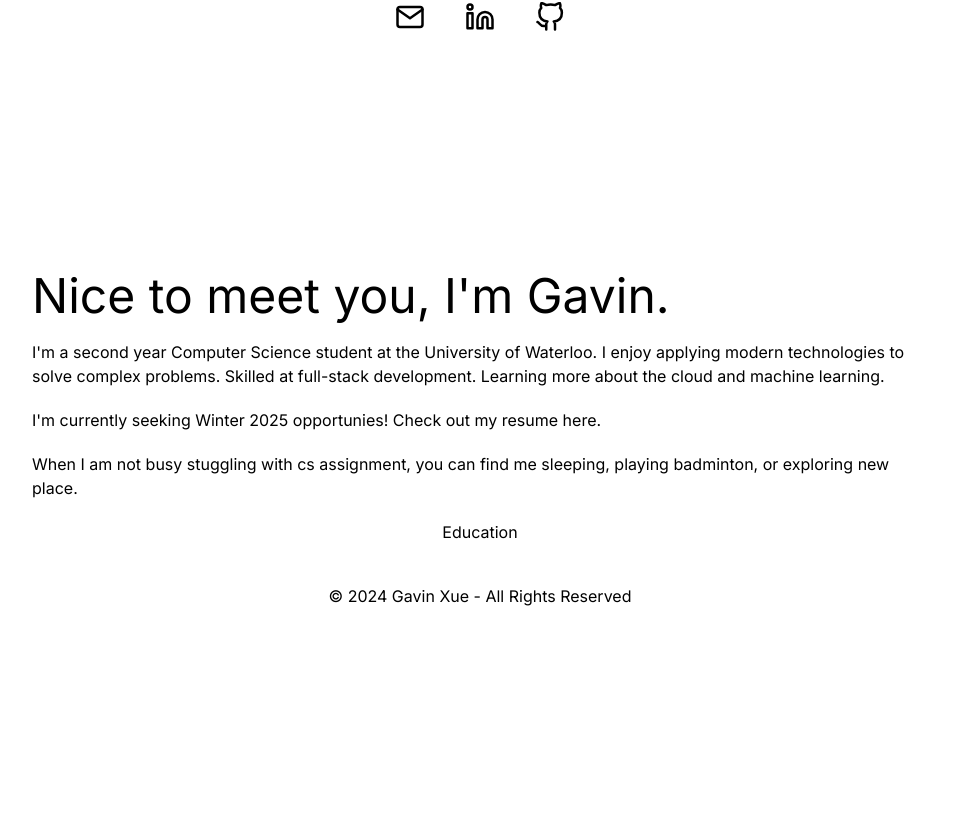
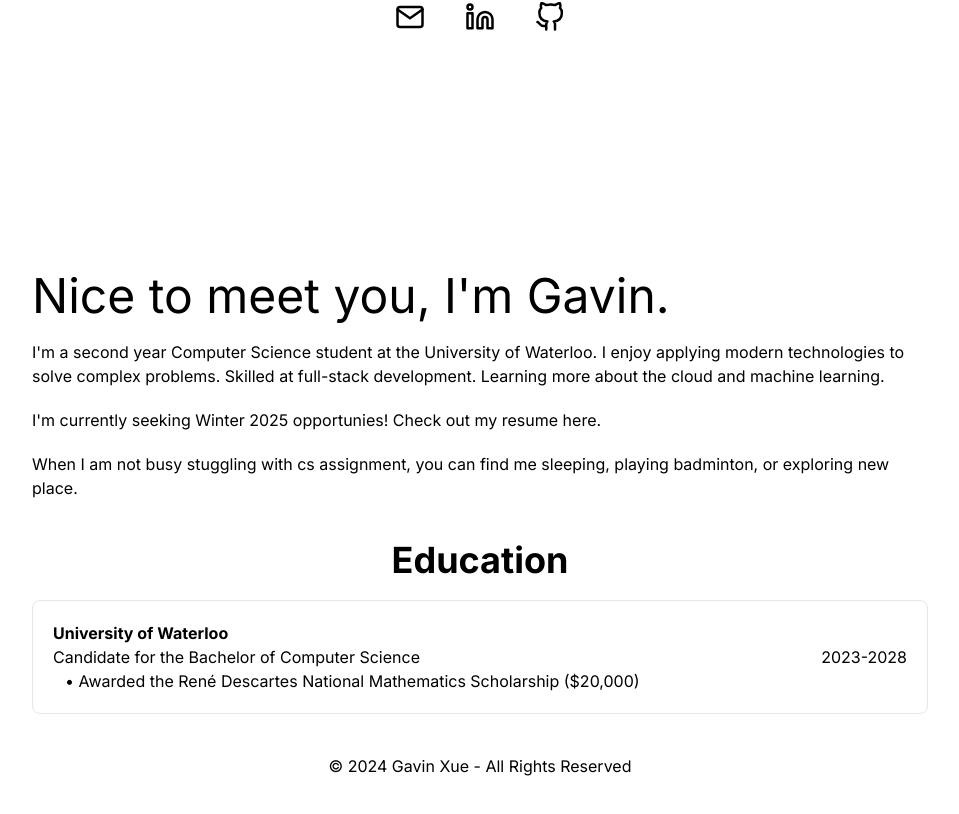
Before and after one commit to gavxue/personal-website, a Next.js app: page / in a window 1280 px wide. Shown: the part 350-1164 px from the top of the page, without its empty margins (160-1119 px from the left). Before the commit the page ends 998 px from the top, so only its background shows below. Built offline with nearby package versions, Linux system fonts and the light colour scheme.

Commit message:
Added education

```diff
--- a/app/components/Education.tsx
+++ b/app/components/Education.tsx
@@ -1,7 +1,17 @@
 export default function Education() {
     return (
-        <section className="text-center">
-            <h2>Education</h2>
+        <section className="text-center my-10">
+            <h2 className="text-4xl font-bold">Education</h2>
+            <div className="flex flex-row justify-between border rounded-lg text-left p-5 my-5">
+                <div className="">
+                    <p className="font-bold">University of Waterloo</p>
+                    <p>Candidate for the Bachelor of Computer Science</p>
+                    <p className="ml-3">&#x2022; Awarded the René Descartes National Mathematics Scholarship ($20,000)</p>
+                </div>
+                <div className="my-auto">
+                    <p>2023-2028</p>
+                </div>
+            </div>
         </section>
     )
 }
```
